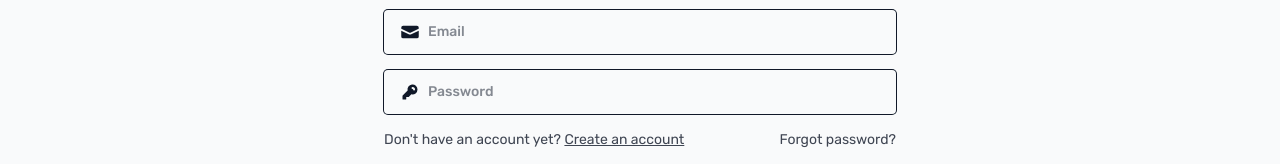
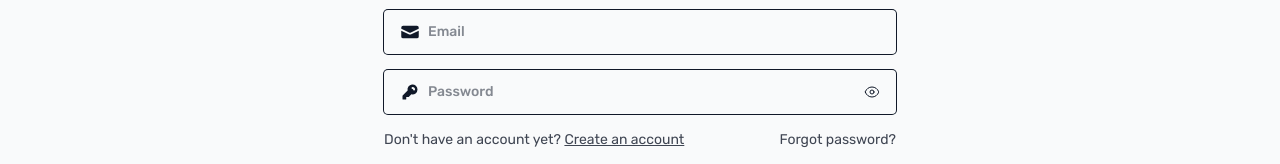
Before and after one commit to Oded2/Ninja-Notes, a Next.js app: page /auth in a window 1280 px wide. Shown: the part 358-522 px from the top of the page. Built offline with nearby package versions, Linux system fonts and the light colour scheme; no server answers.

Commit message:
Add toggle visibility button to password inputs

```diff
--- a/src/components/FormInput.tsx
+++ b/src/components/FormInput.tsx
@@ -1,4 +1,5 @@
-import { RefObject, useId } from 'react';
+import { EyeIcon, EyeSlashIcon } from '@heroicons/react/24/outline';
+import { RefObject, useId, useState } from 'react';
 
 type Props = {
   type?: 'email' | 'password';
@@ -24,9 +25,10 @@ export default function FormInput({
   children: icon,
 }: Props) {
   const id = useId();
+  const [passwordVisible, setPasswordVisible] = useState(false);
 
   return (
-    <div className="ring-base-content bg-base flex grow items-center gap-2 rounded px-4 py-3 ring transition-shadow focus-within:ring-2">
+    <div className="ring-base-content bg-base relative flex grow items-center gap-2 rounded px-4 py-3 ring transition-shadow [&:has(input:focus-visible)]:ring-2">
       {icon && (
         <label htmlFor={id} className="*:size-5">
           {icon}
@@ -34,7 +36,7 @@ export default function FormInput({
       )}
       <input
         ref={inputRef}
-        type={type}
+        type={passwordVisible ? 'text' : type}
         id={id}
         dir="auto"
         value={val}
@@ -46,6 +48,15 @@ export default function FormInput({
         required={required}
         pattern={pattern}
       />
+      {type === 'password' && (
+        <button
+          type="button"
+          className="cursor-pointer outline-none *:size-4"
+          onClick={() => setPasswordVisible((prev) => !prev)}
+        >
+          {passwordVisible ? <EyeSlashIcon /> : <EyeIcon />}
+        </button>
+      )}
     </div>
   );
 }
```
